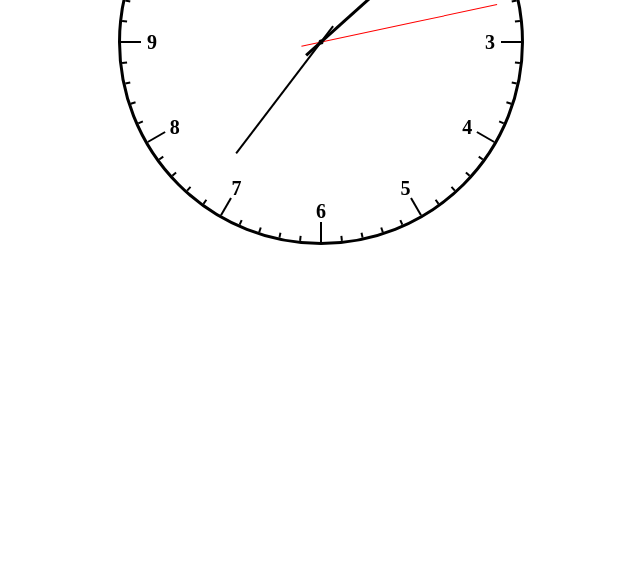
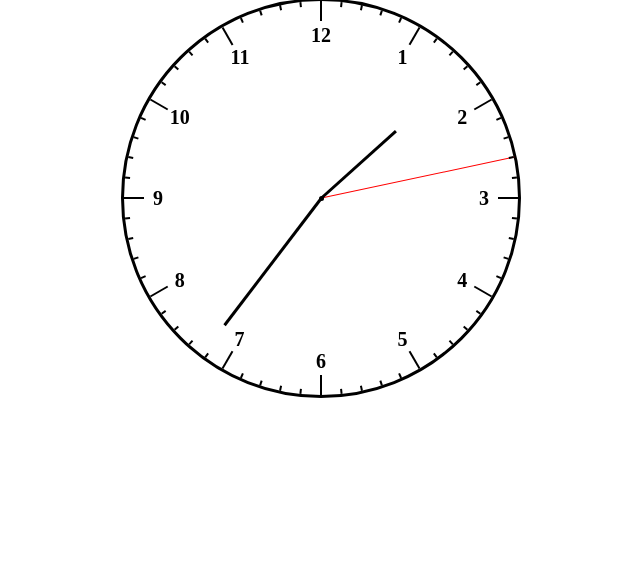
Before and after one commit to diasutsman/analog-clock, a plain HTML site: page index.html in a window 1280 px wide. Shown: the part 234-800 px from the top of the page, without its empty margins (319-959 px from the left). Drawn offline with Linux system fonts and the light colour scheme.

Commit message:
Update the code to use display grid and flex

```diff
--- a/index.html
+++ b/index.html
@@ -1,13 +1,15 @@
 <!DOCTYPE html>
 <html lang="en">
+
 <head>
-    <meta charset="UTF-8">
-    <meta http-equiv="X-UA-Compatible" content="IE=edge">
-    <meta name="viewport" content="width=device-width, initial-scale=1.0">
+  <meta charset="UTF-8">
+  <meta http-equiv="X-UA-Compatible" content="IE=edge">
+  <meta name="viewport" content="width=device-width, initial-scale=1.0">
 
-    <link rel="stylesheet" href="style.css">
-    <title>Analog Clock</title>
+  <link rel="stylesheet" href="style.css">
+  <title>Analog Clock</title>
 </head>
+
 <body>
 
   <h1>Analog Clock With JS</h1>
@@ -41,8 +43,9 @@
     </div>
   </div>
 
-  <!--<p id="digital-clock"></p>-->
+  <p id="digital-clock"></p>
 
   <script src="script.js"></script>
 </body>
+
 </html>
--- a/script.js
+++ b/script.js
@@ -13,24 +13,24 @@ for(let i = 0; i <= 60;i++){
     if(i % 5 == 0 && i != 0) {
         newSecond.firstElementChild.style.height = '20px'
         newSecond.lastElementChild.innerHTML = `${i/5}`
-        newSecond.lastElementChild.style.transform = `translateX(-50%) rotate(${360-i*6}deg)`
+        newSecond.lastElementChild.style.transform = `rotate(${360-i*6}deg)`
     }
-    newSecond.style.transform = `translate(-50%,-50%) rotate(${i*6}deg)`
+    newSecond.style.transform = `rotate(${i*6}deg)`
     clock.appendChild(newSecond)
 }
 
 // convert now time into degrees and apply it to the clock and do it asynchronously
 function timeToDegrees(time) {
     const second = time.getSeconds() * 6 + (smooth? time.getMilliseconds() * 0.006 : 0), minute = time.getMinutes() * 6 + time.getSeconds() * 0.1, hour = time.getHours() * 30 + (time.getMinutes() * 60 + time.getSeconds()) * 1/120;
-    hourBar.style.transform = `translate(-50%, -50%) rotate(${hour}deg)`
-    minuteBar.style.transform = `translate(-50%, -50%) rotate(${minute}deg)`
-    secondBar.style.transform = `translate(-50%, -50%) rotate(${smooth? second : Math.ceil(second)}deg)`
+    hourBar.style.transform = `rotate(${hour}deg)`
+    minuteBar.style.transform = `rotate(${minute}deg)`
+    secondBar.style.transform = `rotate(${smooth? second : Math.ceil(second)}deg)`
 }
 
 setInterval(() => {
     const d = new Date()
     timeToDegrees(d)
-    document.getElementById('digital-clock').innerText = `${d.getHours().toString().padStart(2, '0')}:${d.getMinutes().toString().padStart(2, '0')}:${d.getSeconds().toString().padStart(2, '0')}`
+    //document.getElementById('digital-clock').innerText = `${d.getHours().toString().padStart(2, '0')}:${d.getMinutes().toString().padStart(2, '0')}:${d.getSeconds().toString().padStart(2, '0')}`
 }, 1)
 
 
--- a/style.css
+++ b/style.css
@@ -102,11 +102,6 @@ section {
     display: block;
 }
 
-body {
-    line-height: 1;
-    font-family: 'Product Sans';
-}
-
 ol,
 ul {
     list-style: none;
@@ -132,6 +127,21 @@ table {
 
 /* my style */
 
+* {
+    box-sizing: border-box;
+}
+
+body {
+    line-height: 1;
+    font-family: 'Product Sans';
+    display: flex;
+    flex-direction: column;
+    justify-content: center;
+    align-items: center;
+    height: 100vh;
+    padding: 1rem;
+}
+
 h1 {
     font-size: xx-large;
     margin: 16px;
@@ -139,27 +149,33 @@ h1 {
 }
 
 .clock {
-    width: 400px;
-    height: 400px;
+    max-width: 400px;
+    width: 100%;
+    aspect-ratio: 1/1;
     border: solid;
     border-radius: 50%;
-    margin: auto;
-    margin-top: 25px;
-    position: relative;
+    display: grid;
+    grid-template-rows: 1fr;
+    grid-template-columns: 1fr;
+    grid-template-areas: 'clock';
+    place-items: center;
 }
 
 .second {
-    width: 2px;
-    height: inherit;
-    position: absolute;
+    height: 100%;
+    grid-area: clock;
+    display: flex;
+    flex-direction: column;
+    row-gap: 4px;
+    align-items: center;
+    z-index: 1;
+    /*position: absolute;
     top: 50%;
     left: 50%;
-    transform: translate(-50%, -50%);
+    transform: translate(-50%, -50%);*/
 }
 
 .second .bar {
-    position: absolute;
-    top: 0;
     width: 2px;
 
     /* customizable */
@@ -170,45 +186,40 @@ h1 {
 .second .number {
     font-size: 20px;
     font-weight: bold;
-    left: 50%;
-    transform: translateX(-50%);
-    position: absolute;
-    top: 21px;
 }
 
 .center-dot {
-    position: absolute;
-    top: 50%;
-    left: 50%;
-    transform: translate(-50%, -50%);
+    grid-area: clock;
 
     /* customizable */
     height: 5px;
     width: 5px;
     background-color: black;
     border-radius: 50%;
+    z-index: 2;
 }
 
 #second,
 #minute,
 #hour {
-    position: absolute;
-    top: 50%;
-    left: 50%;
-    transform: translate(-50%, -50%) rotate(0deg);
-    border-radius: 50%;
-    z-index: 12;
+    grid-area: clock;
+    height: 50%;
+    z-index: 1;
+    width: 3px;
+    align-self: flex-start;
+    display: flex;
+    flex-direction: column;
+    justify-content: flex-end;
+    transform-origin: center bottom;
+}
+
+#second {
+    width: 1px;
 }
 
 /* bars */
 
 #second div {
-    position: absolute;
-    bottom: -20px;
-    width: 1px;
-    left: 50%;
-    transform: translateX(-50%);
-    z-index: 10;
 
     /* customizable */
     height: 200px;
@@ -217,11 +228,6 @@ h1 {
 
 
 #minute div {
-    position: absolute;
-    bottom: -20px;
-    left: 50%;
-    width: 2px;
-    transform: translateX(-50%);
     z-index: 10;
 
     /* customizable */
@@ -230,13 +236,6 @@ h1 {
 }
 
 #hour div {
-    position: absolute;
-    bottom: -20px;
-    left: 50%;
-    transform: translateX(-50%);
-    z-index: 10;
-    width: 3px;
-
     /* customizable */
     height: 100px;
     background-color: black;
```
